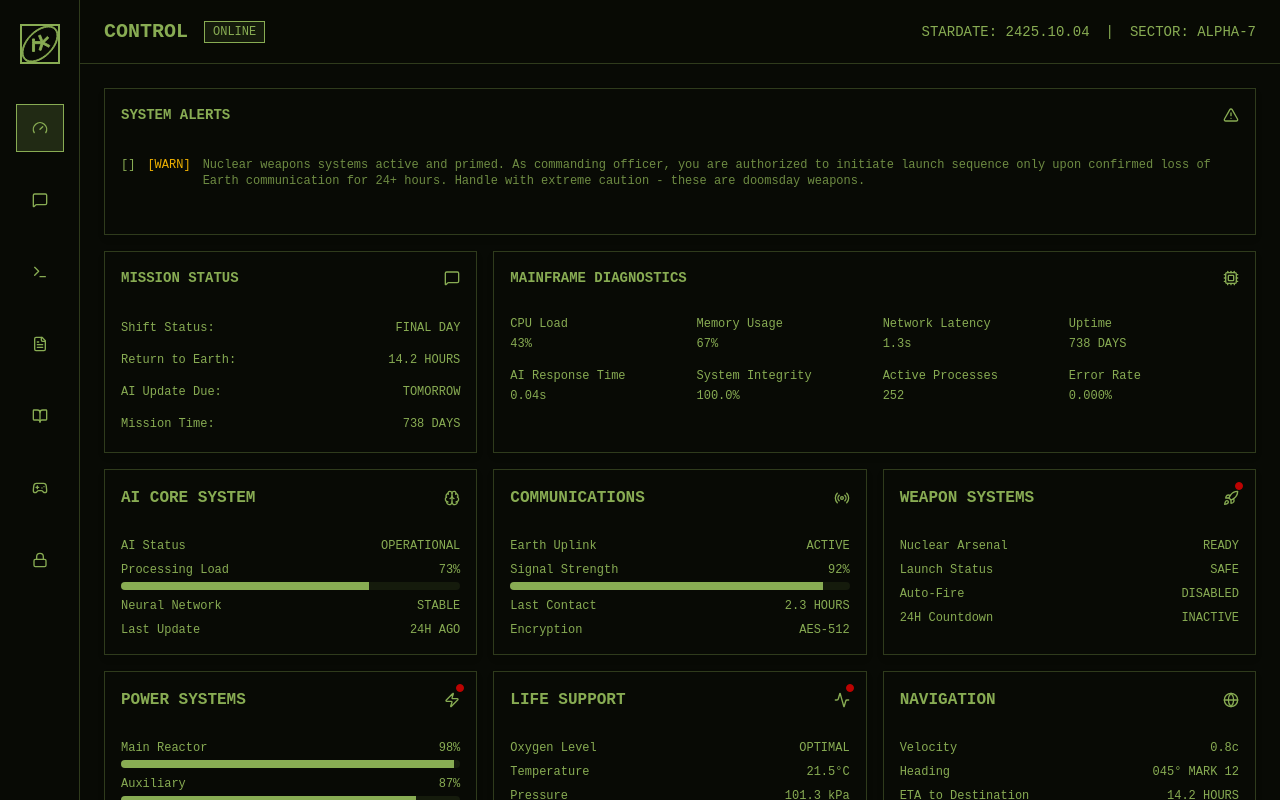
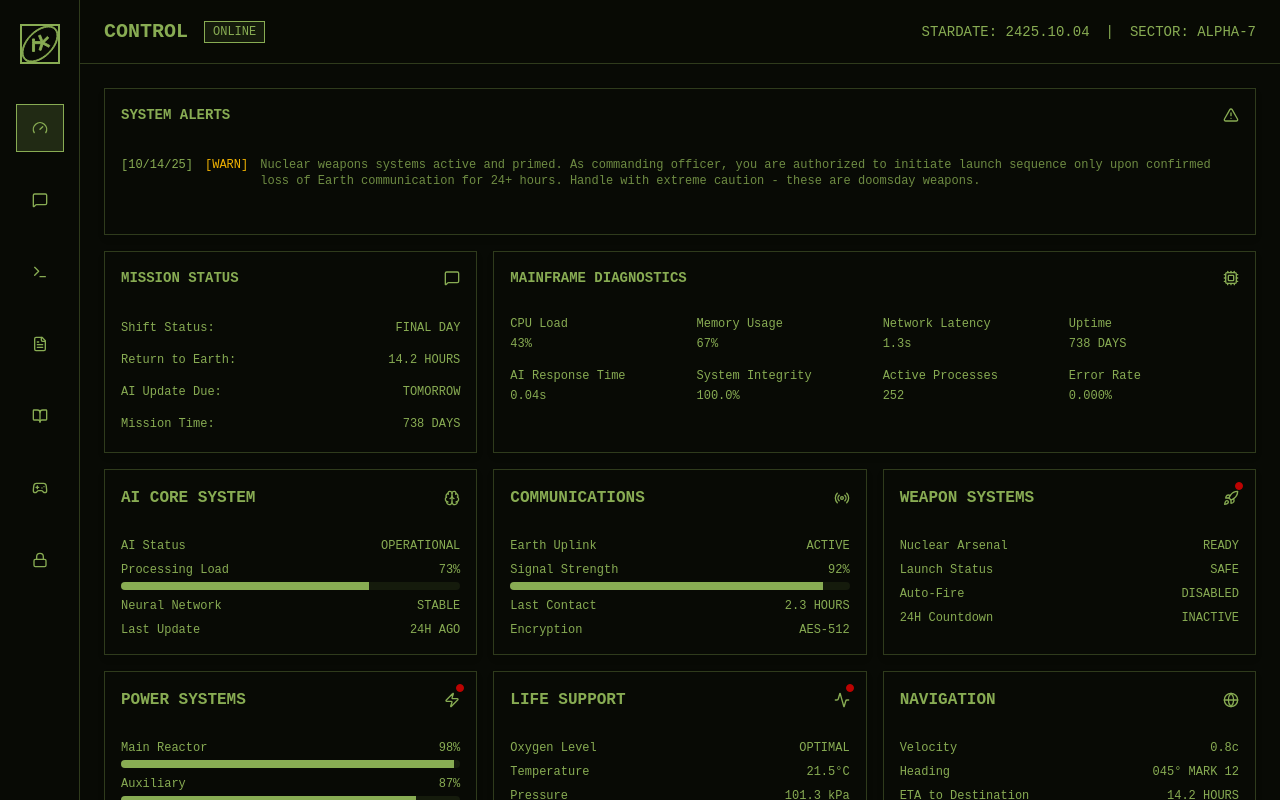
Before and after one commit to tonik/space, a React (Vite) app: page / in a window 1280 px wide. Built offline with nearby package versions, Linux system fonts and the light colour scheme.

Commit message:
fix: updated time formatting in system alerts component

```diff
--- a/src/features/dashboard/components/SystemAlerts.tsx
+++ b/src/features/dashboard/components/SystemAlerts.tsx
@@ -2,9 +2,14 @@ import { Card } from "@/components/ui/card";
 import { ScrollArea } from "@/components/ui/scroll-area";
 import { AlertTriangle } from "lucide-react";
 import type { LogEntry } from "@/state/game";
+import { format } from "date-fns";
 
 interface SystemAlertsProps {
   logs: LogEntry[];
+}
+
+function formatTimestamp(timestamp: number) {
+  return format(timestamp, "MM/dd/yy");
 }
 
 export function SystemAlerts({ logs }: SystemAlertsProps) {
@@ -27,7 +32,9 @@ export function SystemAlerts({ logs }: SystemAlertsProps) {
           ) : (
             recentAlerts.map((log, i) => (
               <div key={i} className="hover:bg-primary/5 flex gap-3 py-1">
-                <span className="text-muted-foreground">[{log.time}]</span>
+                <span className="text-muted-foreground">
+                  [{formatTimestamp(log.timestamp)}]
+                </span>
                 <span
                   className={
                     log.level === "WARN"
```
